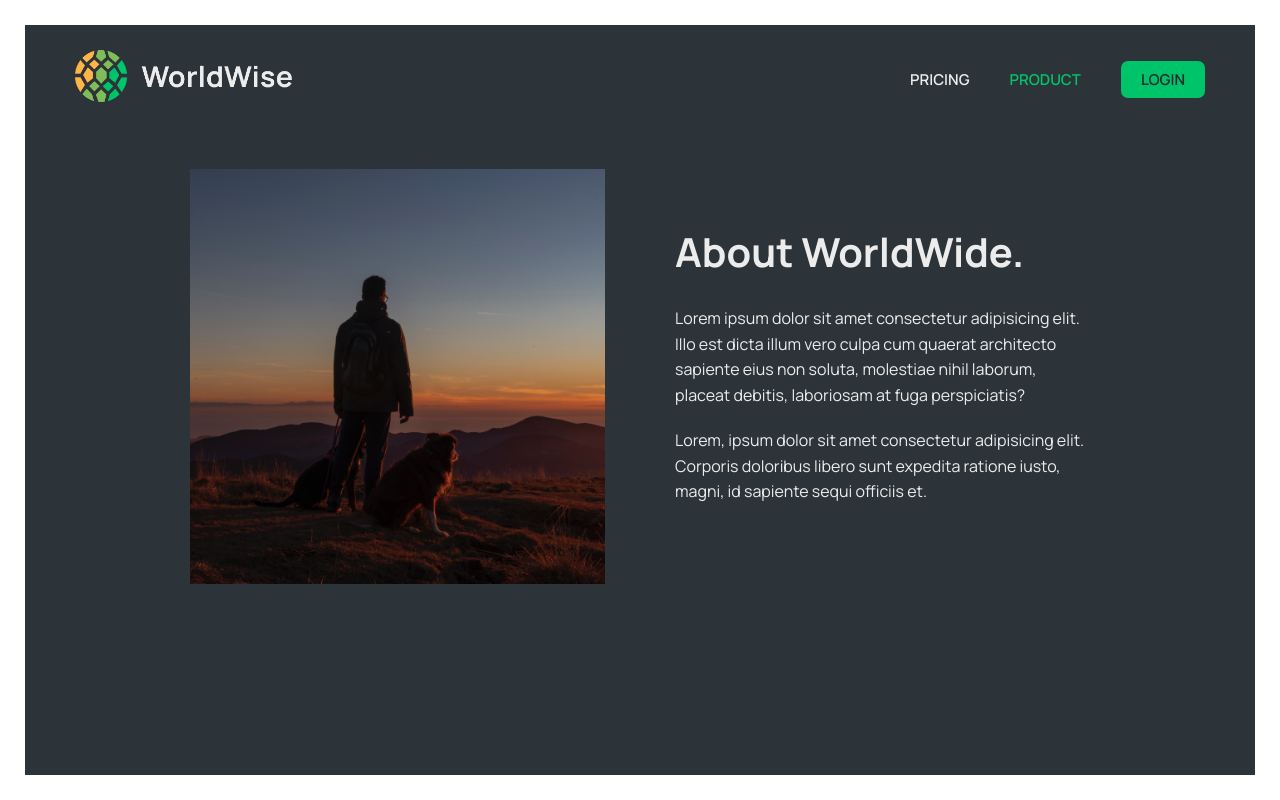
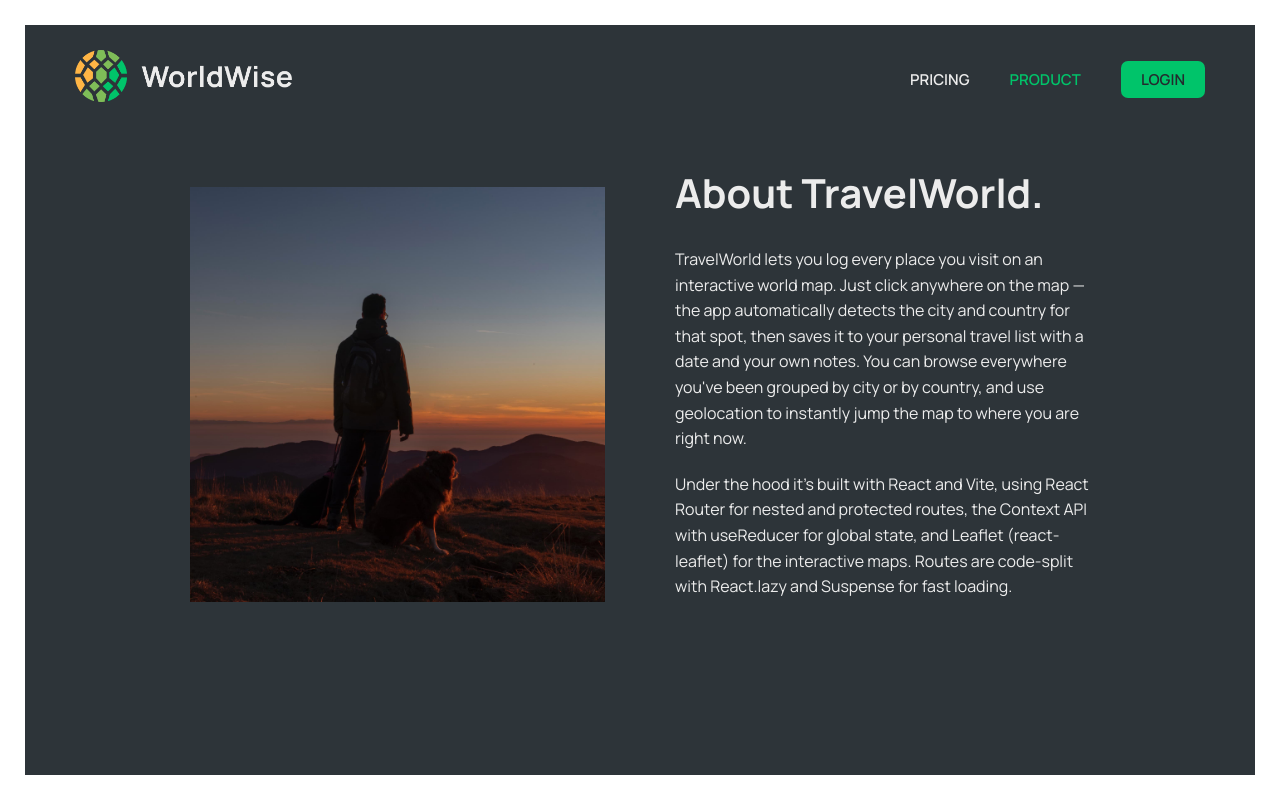
Before and after one commit to samsonharry23/travelworld, a React (Vite) app: page /#/product in a window 1280 px wide. Built offline with nearby package versions, Linux system fonts and the light colour scheme.

Commit message:
Allow login with any email; add real Product + Pricing copy

```diff
--- a/src/contexts/FakeAuthContext.jsx
+++ b/src/contexts/FakeAuthContext.jsx
@@ -18,22 +18,25 @@ function reducer(state, action) {
   }
 }
 
-const FAKE_USER = {
-  name: "Jack",
-  email: "jack@example.com",
-  password: "qwerty",
-  avatar: "https://i.pravatar.cc/100?u=zz",
-};
-
 function AuthProvider({ children }) {
   const [{ user, isAuthenticated }, dispatch] = useReducer(
     reducer,
     initialState
   );
 
+  // Demo auth: log in with ANY email + password. A user profile is built
+  // from whatever email was entered.
   function login(email, password) {
-    if (email === FAKE_USER.email && password === FAKE_USER.password)
-      dispatch({ type: "login", payload: FAKE_USER });
+    if (!email || !password) return;
+
+    const username = email.split("@")[0];
+    const user = {
+      name: username.charAt(0).toUpperCase() + username.slice(1),
+      email,
+      avatar: `https://i.pravatar.cc/100?u=${encodeURIComponent(email)}`,
+    };
+
+    dispatch({ type: "login", payload: user });
   }
 
   function logout() {
--- a/src/pages/Login.jsx
+++ b/src/pages/Login.jsx
@@ -6,9 +6,8 @@ import { useAuth } from "../contexts/FakeAuthContext";
 import styles from "./Login.module.css";
 
 export default function Login() {
-  // PRE-FILL FOR DEV PURPOSES
-  const [email, setEmail] = useState("jack@example.com");
-  const [password, setPassword] = useState("qwerty");
+  const [email, setEmail] = useState("");
+  const [password, setPassword] = useState("");
 
   const { login, isAuthenticated } = useAuth();
   const navigate = useNavigate();
--- a/src/pages/Pricing.jsx
+++ b/src/pages/Pricing.jsx
@@ -15,9 +15,12 @@ export default function Product() {
             Just $9/month.
           </h2>
           <p>
-            Lorem ipsum dolor, sit amet consectetur adipisicing elit. Vitae vel
-            labore mollitia iusto. Recusandae quos provident, laboriosam fugit
-            voluptatem iste.
+            Stop letting your best memories fade. For just $9 a month,
+            TravelWorld turns every trip into a beautiful map of your life —
+            pin unlimited cities, track every country you conquer, and relive
+            each adventure whenever you want. Join thousands of travelers
+            mapping their journeys. Your next destination is waiting — start
+            today, cancel anytime.
           </p>
         </div>
         <img src="img-2.jpg" alt="overview of a large city with skyscrapers" />
--- a/src/pages/Product.jsx
+++ b/src/pages/Product.jsx
@@ -12,17 +12,21 @@ export default function Product() {
           alt="person with dog overlooking mountain with sunset"
         />
         <div>
-          <h2>About WorldWide.</h2>
+          <h2>About TravelWorld.</h2>
           <p>
-            Lorem ipsum dolor sit amet consectetur adipisicing elit. Illo est
-            dicta illum vero culpa cum quaerat architecto sapiente eius non
-            soluta, molestiae nihil laborum, placeat debitis, laboriosam at fuga
-            perspiciatis?
+            TravelWorld lets you log every place you visit on an interactive
+            world map. Just click anywhere on the map — the app automatically
+            detects the city and country for that spot, then saves it to your
+            personal travel list with a date and your own notes. You can browse
+            everywhere you&apos;ve been grouped by city or by country, and use
+            geolocation to instantly jump the map to where you are right now.
           </p>
           <p>
-            Lorem, ipsum dolor sit amet consectetur adipisicing elit. Corporis
-            doloribus libero sunt expedita ratione iusto, magni, id sapiente
-            sequi officiis et.
+            Under the hood it&apos;s built with React and Vite, using React
+            Router for nested and protected routes, the Context API with
+            useReducer for global state, and Leaflet (react-leaflet) for the
+            interactive maps. Routes are code-split with React.lazy and Suspense
+            for fast loading.
           </p>
         </div>
       </section>
```
